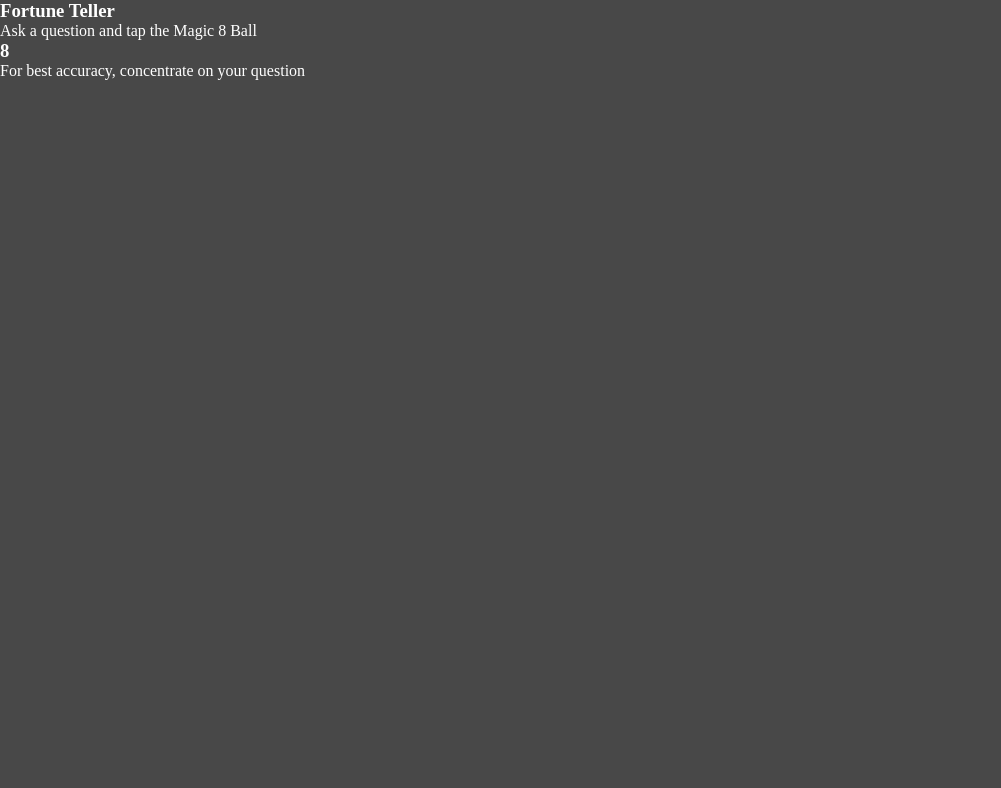
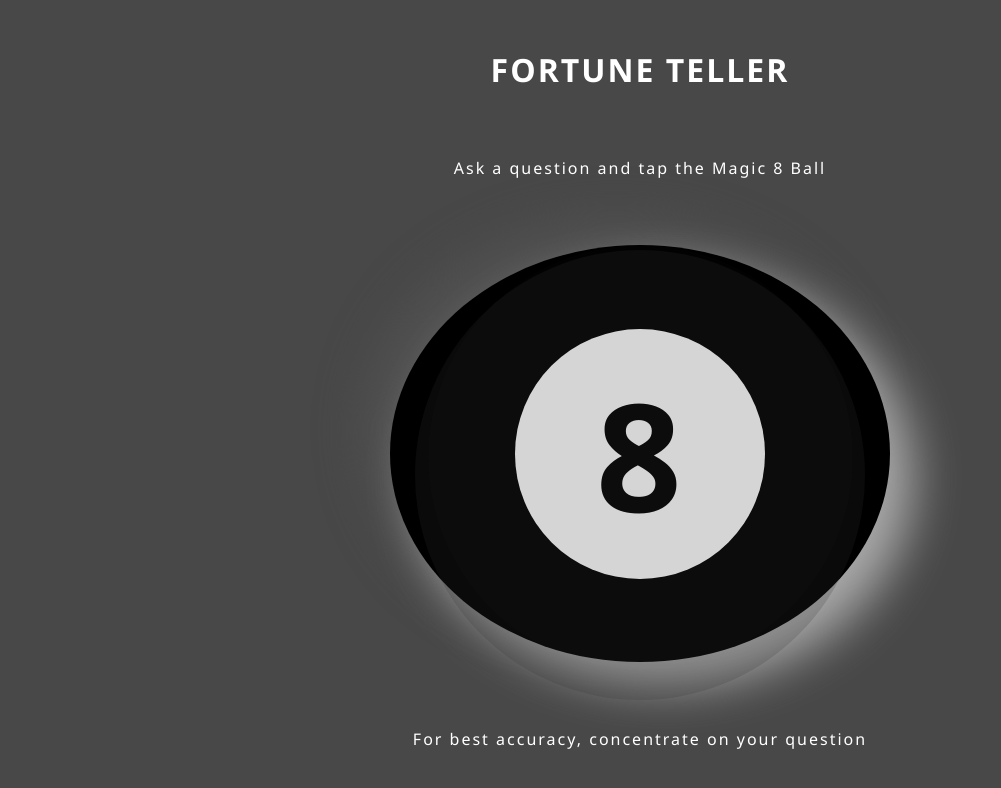
Before and after one commit to nelldino/tech_women, a plain HTML site: page 8magicball/index.html in a window 1280 px wide. Shown: the whole page, without its empty margins (0-1001 px from the left). Drawn offline with Linux system fonts and the light colour scheme.

Commit message:
add styling fot he magic ball

```diff
--- a/8magicball/style.css
+++ b/8magicball/style.css
@@ -10,5 +10,73 @@ body{
     width: 100vw;
     height: 100vh;
     background: #484848;
+    padding: 16px;
+    display: flex;
+    flex-direction: column;
+    justify-content: center;
+    align-items: center;
+    letter-spacing: 2px;
+    font-family: 'Segoe UI', Tahoma, Geneva, Verdana, sans-serif;
+}
+
+.title {
+    font-size: 32px;
+    text-transform: uppercase;
+    padding: 32px;
+}
+
+.info{
+    text-align: justify;
+    text-justify: inter-word;
+    font-size: 16px;
+    padding:2px;
+    margin: 32px ;
 
 }
+
+.magicball_outer{
+    width: 500px;
+    height: 500px;
+    background: #000;
+    border-radius: 50%;
+    display: flex;
+    justify-content: center;
+    align-items: center;
+    margin: 32px;
+    box-shadow:  24px 24px 47px #A9A9A9, -24px -24px 47px #535252;
+    position: relative;
+}
+
+.magicball_inner {
+    width: 250px;
+    height: 250px;
+    background: #fff;
+    border-radius: 50%;
+    display: flex;
+    justify-content: center;
+    align-items: center;
+}
+
+.magicball_response{
+    text-align: center;
+    font-size: 150px;
+    color: #000;
+}
+.magicball_spotlight{
+    position: absolute;
+    width: 450px;
+    height: 450px;
+    top: 5px;
+    border-radius: 50%;
+    background:#333;
+    opacity:0.2 ;
+}
+.magicball_bg_shadow{
+    position: absolute;
+    width: 425px;
+    height: 425px;
+    top: 0px;
+    border-radius: 50%;
+    background: #aaa;
+    opacity: 0.01;
+}
```
